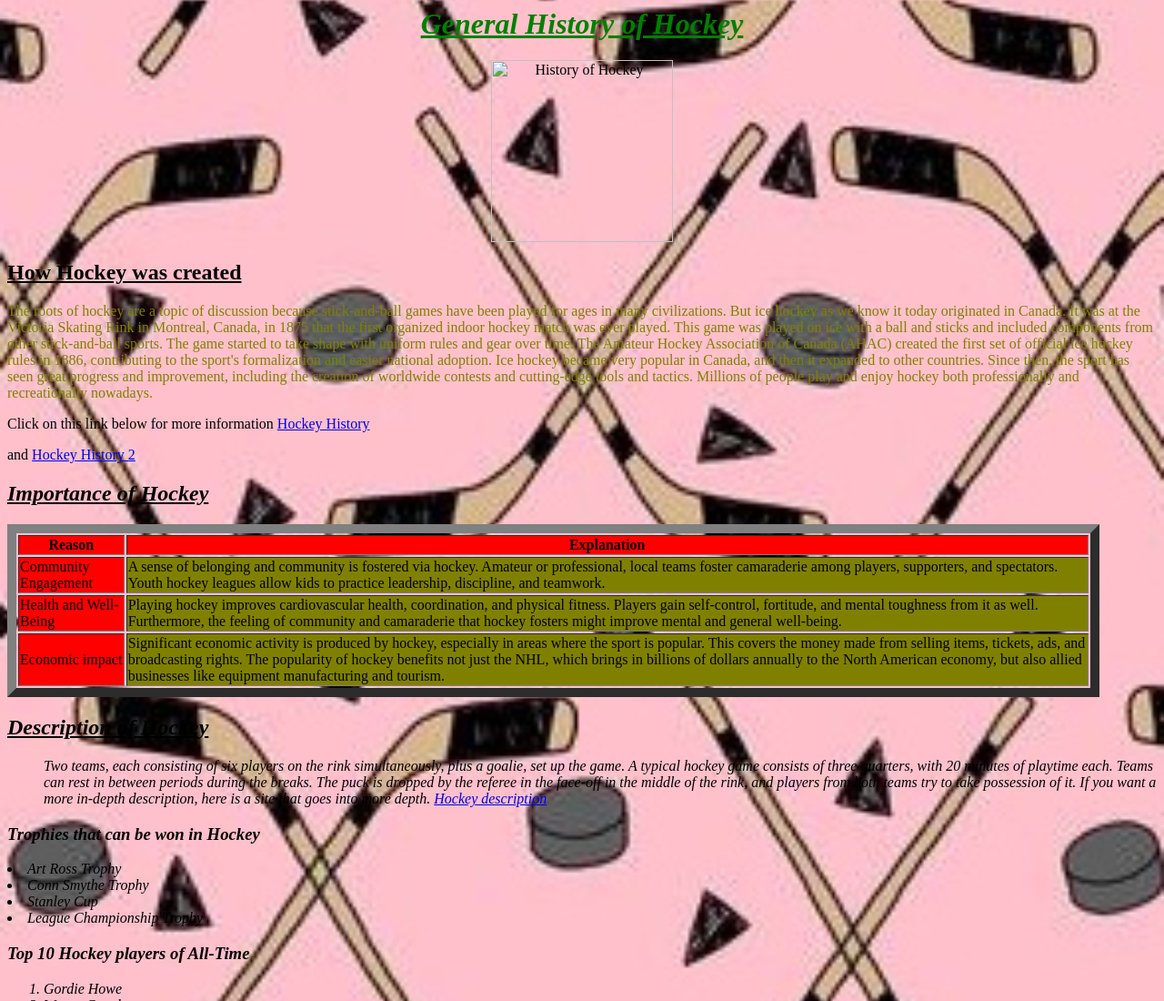
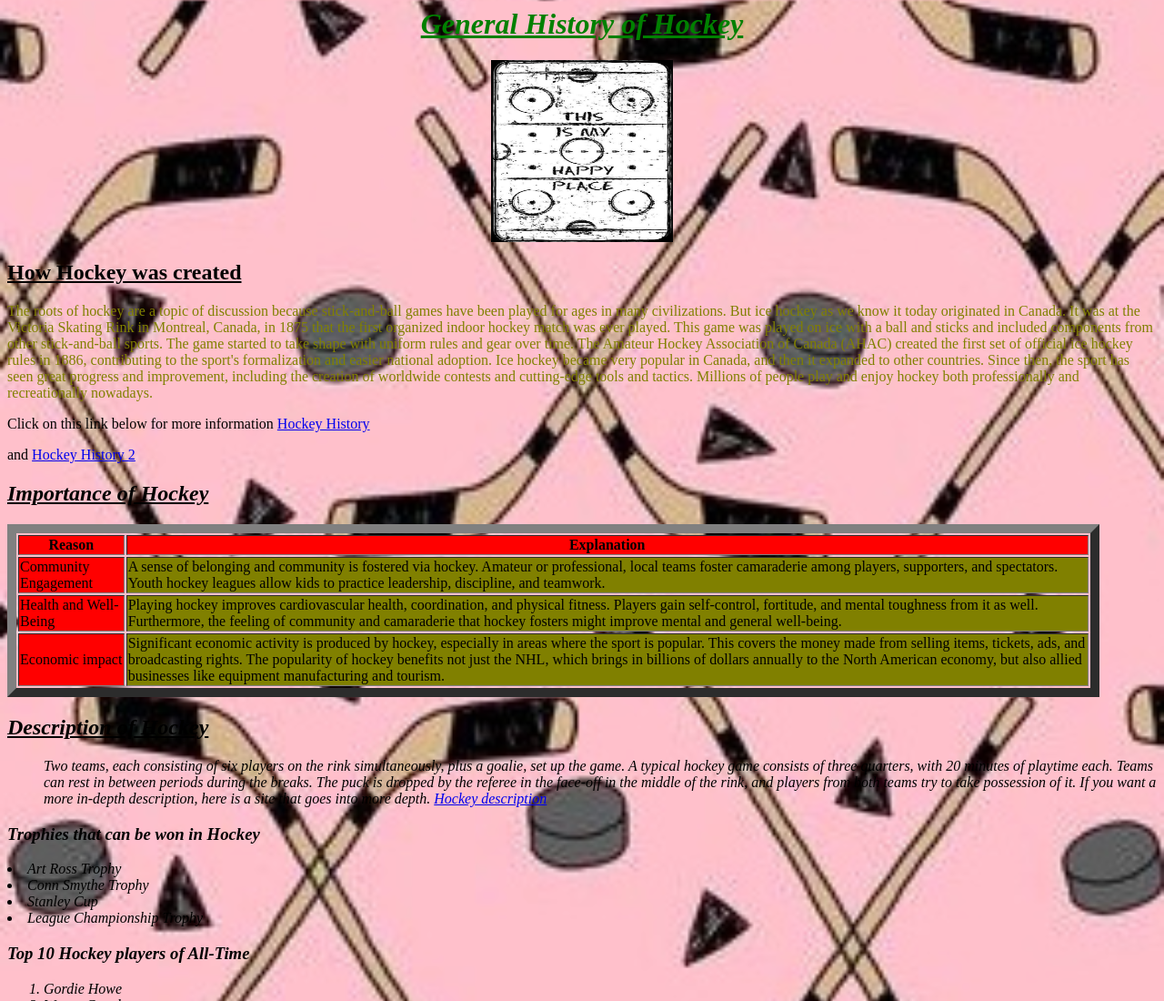
Before and after one commit to shazz-sultan/SportSight, a plain HTML site: page HockeyFinished.html in a window 1280 px wide. Shown: the top 1100 px of the page at 91% size. Drawn offline with Linux system fonts and the light colour scheme.

Commit message:
Update HockeyFinished.html

```diff
--- a/HockeyFinished.html
+++ b/HockeyFinished.html
@@ -13,7 +13,7 @@
 </style></head>
 
 <body><h1><center><font color="green"><u><i>General History of Hockey</i></u></font></center></h1>
-<p></p><center><img src="./HockeyFinished_files/Hockey1.jpg" alt="History of Hockey" width="200" height="200"></center>
+<p></p><center><img src="Hockey1.jpg" alt="History of Hockey" width="200" height="200"></center>
 <h2><u>How Hockey was created</u></h2>
 <p><font color="olive"> The roots of hockey are a topic of discussion because stick-and-ball games have been played for ages in many civilizations. But ice hockey as we know it today originated in Canada. It was at the Victoria Skating Rink in Montreal, Canada, in 1875 that the first organized indoor hockey match was ever played. This game was played on ice with a ball and sticks and included components from other stick-and-ball sports. The game started to take shape with uniform rules and gear over time. The Amateur Hockey Association of Canada (AHAC) created the first set of official ice hockey rules in 1886, contributing to the sport's formalization and easier national adoption. Ice hockey became very popular in Canada, and then it expanded to other countries. Since then, the sport has seen great progress and improvement, including the creation of worldwide contests and cutting-edge tools and tactics. Millions of people play and enjoy hockey both professionally and recreationally nowadays.</font>
 </p><p> Click on this link below for more information
```
